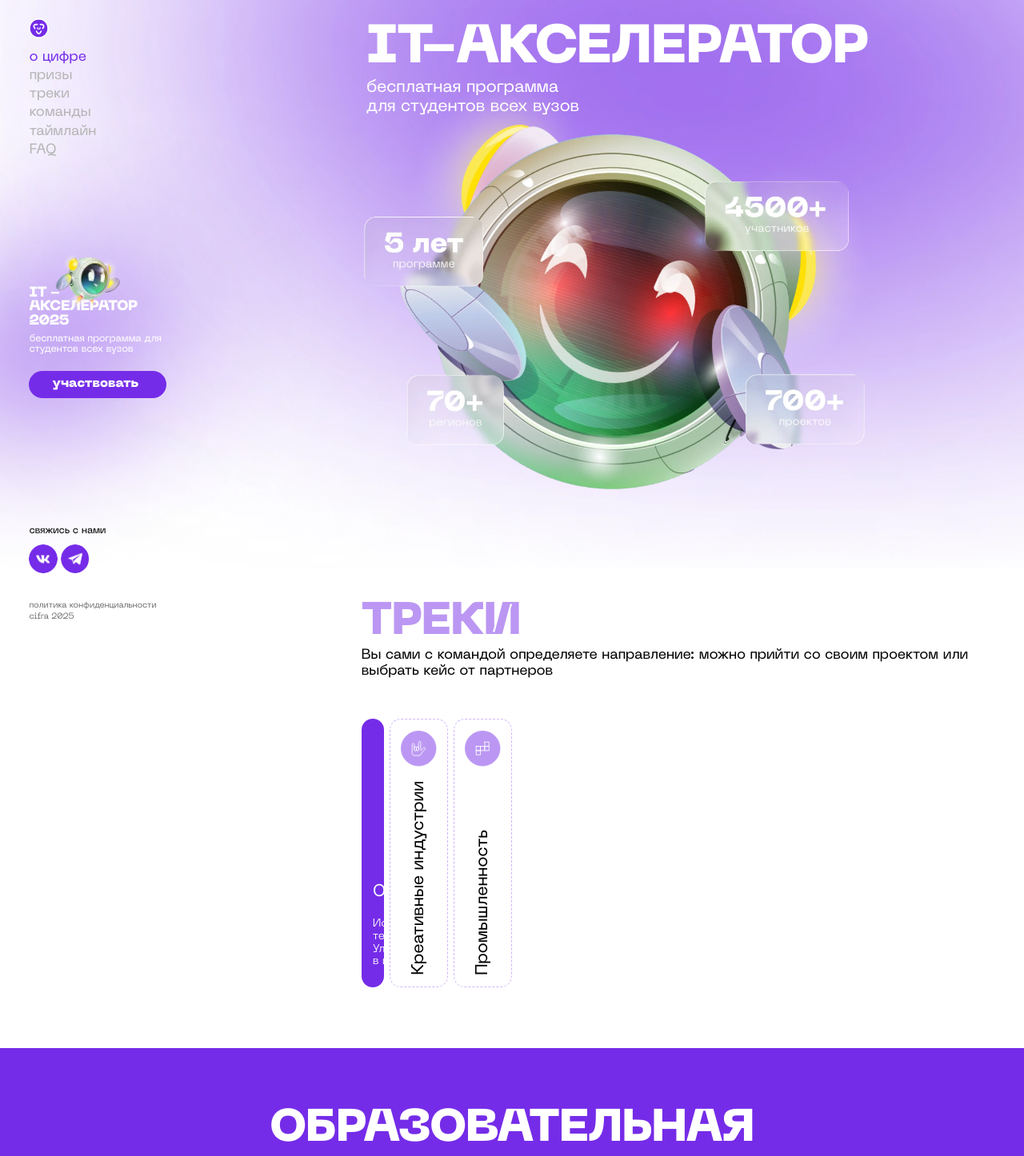
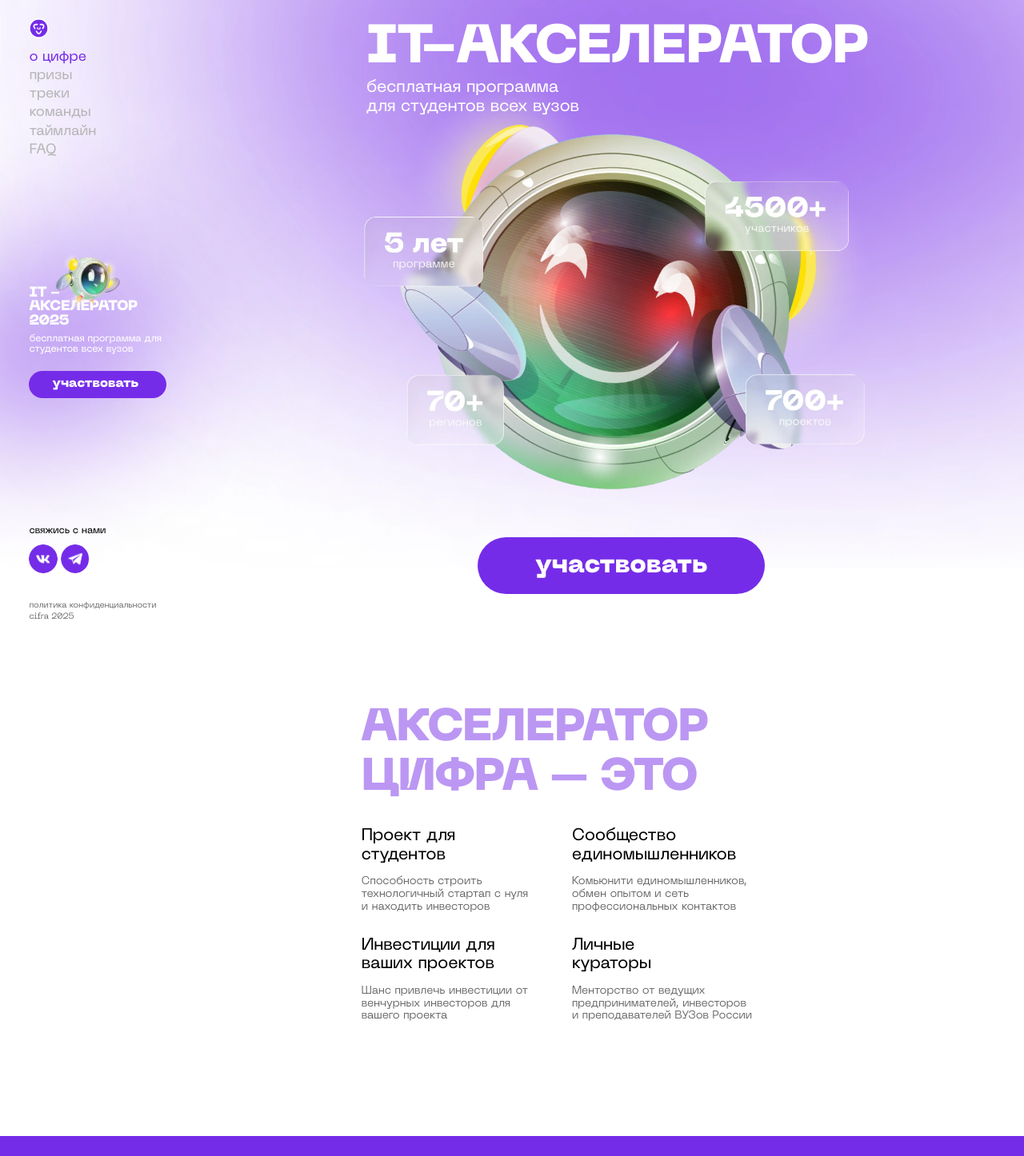
Before and after one commit to push-ebx/cifra, a Next.js app: page / in a window 1280 px wide. Shown: the top 1446 px of the page at 80% size. Built offline with nearby package versions, Linux system fonts and the light colour scheme.

Commit message:
feat: enhance hero section with button and layout adjustments

```diff
--- a/src/app/(main)/_blocks/hero/hero.module.scss
+++ b/src/app/(main)/_blocks/hero/hero.module.scss
@@ -6,6 +6,7 @@ section.root {
   display: flex;
   flex-direction: column;
   align-items: end;
+  padding-bottom: 8rem;
 
   @include breakpoint.desktopDown {
     padding-top: 2.5rem;
@@ -29,6 +30,10 @@ section.root {
         text-align: center;
       }
     }
+  }
+
+  .ctaButton {
+    margin-right: 9rem;
   }
 
   .maskot {
--- a/src/app/(main)/_blocks/hero/hero.tsx
+++ b/src/app/(main)/_blocks/hero/hero.tsx
@@ -1,8 +1,9 @@
 'use client';
 
 import { useEffect, useRef, useState } from 'react';
+import { useRouter } from 'next/navigation';
 
-import { Container, Display, Heading, Image } from '@/components/ui';
+import { Button, Container, Display, Heading, Image } from '@/components/ui';
 import { FixedButtons } from '@/components/widgets/fixed-buttons/fixed-buttons';
 
 import styles from './hero.module.scss';
@@ -10,6 +11,8 @@ import styles from './hero.module.scss';
 export const Hero = () => {
 	const rootRef = useRef<HTMLDivElement>(null);
 	const [offset, setOffset] = useState(0);
+
+	const router = useRouter();
 
 	useEffect(() => {
 		const handleScroll = () => {
@@ -26,6 +29,12 @@ export const Hero = () => {
 
 		return () => window.removeEventListener('scroll', handleScroll);
 	}, []);
+
+	const openModal = () => {
+		const params = new URLSearchParams(window.location.search);
+		params.set('modal', 'true');
+		router.replace(`?${params.toString()}`, { scroll: false });
+	};
 
 	return (
 		<>
@@ -56,6 +65,9 @@ export const Hero = () => {
 					src="/images/maskot-hero.webp"
 					style={{ transform: `translateY(${offset}rem)` }}
 				/>
+				<Button className={styles.ctaButton} onClick={openModal} size="l">
+					участвовать
+				</Button>
 				<FixedButtons />
 			</Container>
 		</>
--- a/src/app/(main)/page.tsx
+++ b/src/app/(main)/page.tsx
@@ -54,8 +54,8 @@ const Home = async () => {
 		<>
 			<Hero />
 			<div style={{ position: 'relative' }}>
-				{/*<AcceleratorIs />*/}
-				{/*<PrizeFund />*/}
+				<AcceleratorIs />
+				<PrizeFund />
 			</div>
 			<div style={{ position: 'relative' }}>
 				<Tracks />
--- a/src/components/ui/button/button.module.scss
+++ b/src/components/ui/button/button.module.scss
@@ -27,7 +27,7 @@
   &L {
     --button-height: 4.25rem;
     padding: 1.25rem 5rem;
-    font-size: 1.75rem;
+    font-size: 2.25rem;
   }
 
   &M {
```
